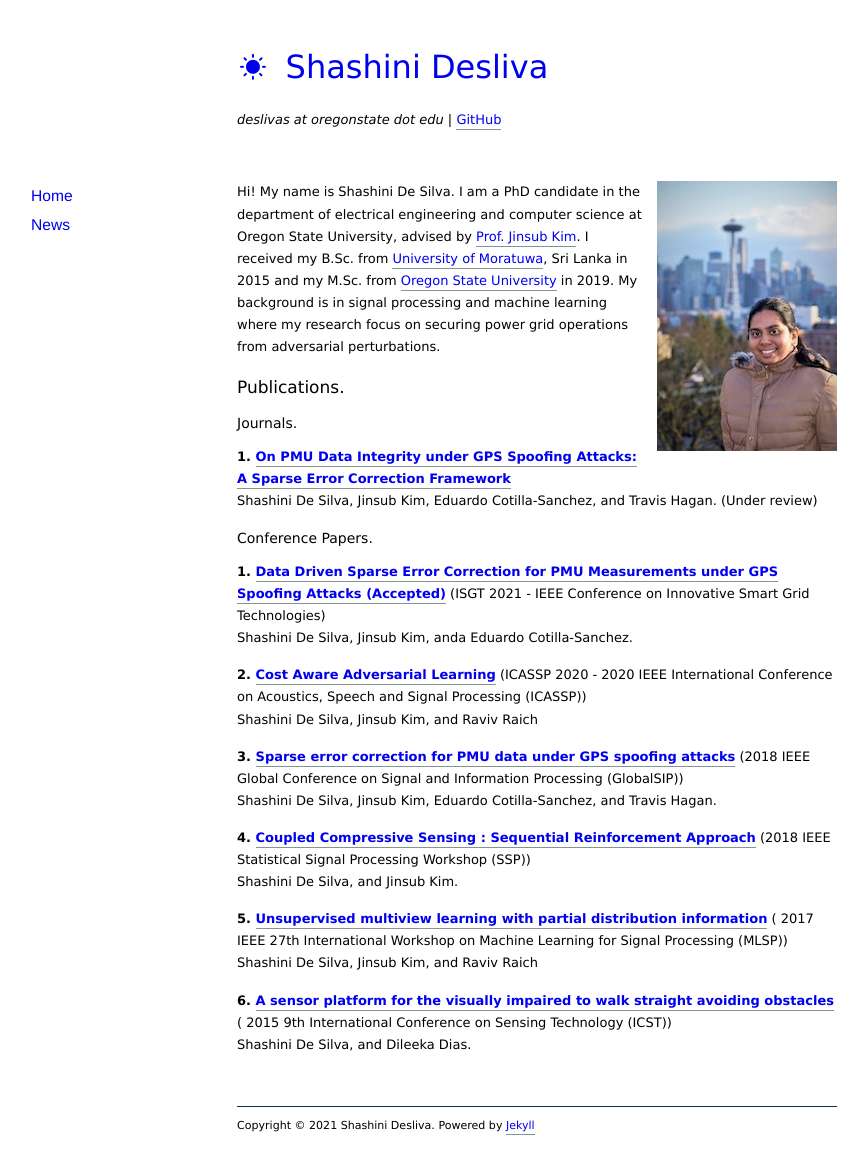
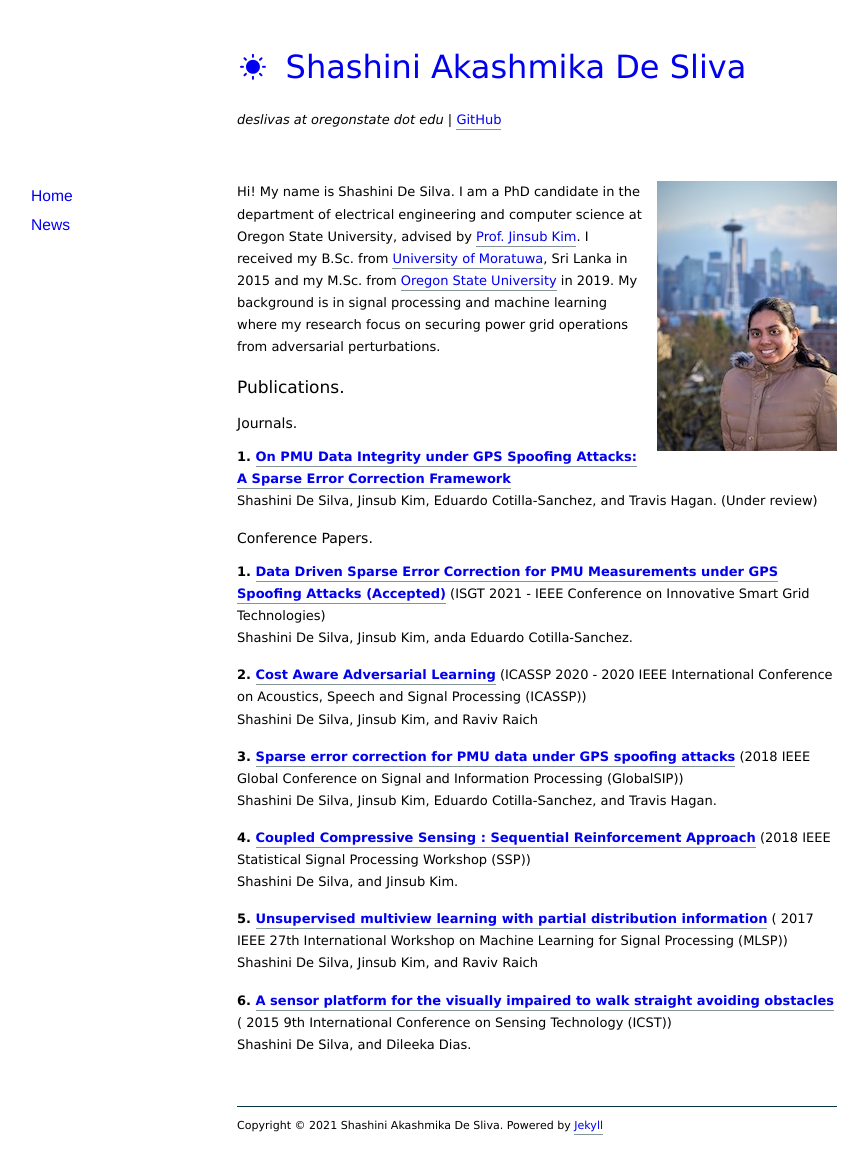
Before and after one commit to shashidesilvas/shashidesilvas.github.io, a Jekyll site: the page built from index.markdown, in a window 1280 px wide. Shown: the whole page, without its empty margins (103-971 px from the left). Built offline with Jekyll 4.4.1, drawn with Linux system fonts in a browser that asks for light colours; nearby versions of some CDN libraries; the list of posts is cut into pages by our own code.

Commit message:
Update _config.yml

```diff
--- a/_config.yml
+++ b/_config.yml
@@ -1,4 +1,4 @@
-name: Shashini Desliva
+name: Shashini Akashmika De Sliva
 url: https://shashidesilvas.github.io
 
 permalink: /:year/:month/:day/:title/
```
